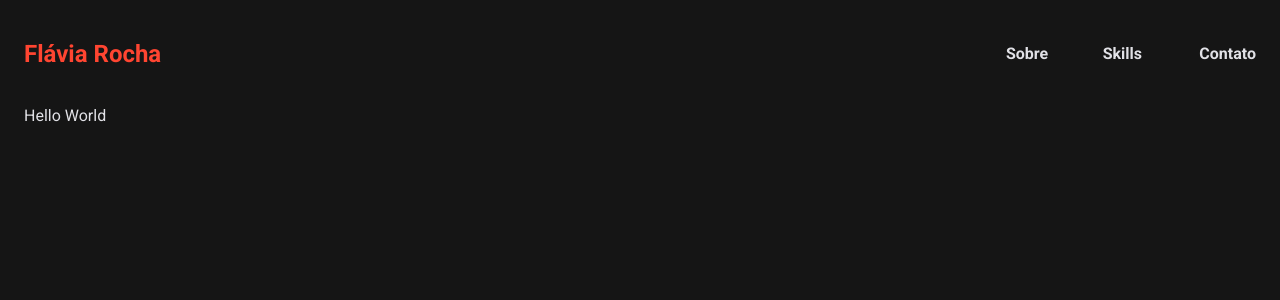
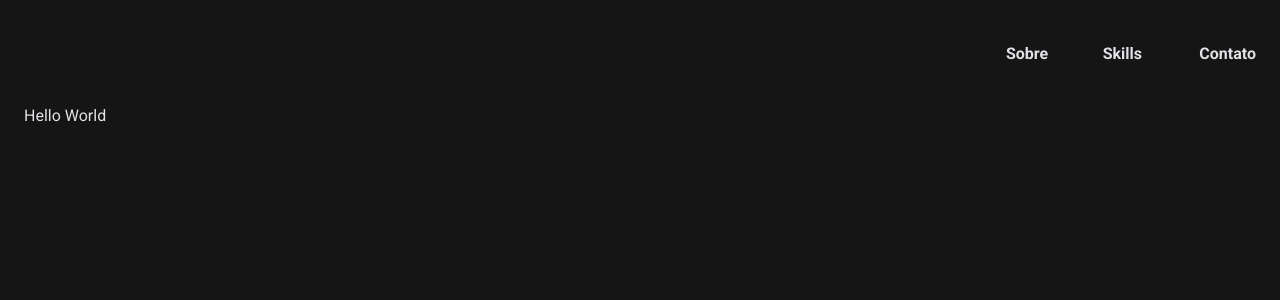
Before and after one commit to flav1s/flav1s.github.io, a Next.js app: page / in a window 1280 px wide. Shown: the top 300 px of the page. Built offline with nearby package versions, Linux system fonts and the light colour scheme.

Commit message:
refactor: remove name from header

```diff
--- a/src/components/Header/Header.tsx
+++ b/src/components/Header/Header.tsx
@@ -1,5 +1,5 @@
 import React from "react";
-import { Flex, Link, SimpleGrid, Text, Box } from "@chakra-ui/react";
+import { Flex, Link, SimpleGrid } from "@chakra-ui/react";
 
 const Header = () => {
   return (
@@ -9,15 +9,10 @@ const Header = () => {
       maxW={1440}
       h={100}
       align="center"
-      justify="space-between"
+      justify="flex-end"
       py={27}
       mx="auto"
     >
-      <Flex align="center" mr={5}>
-        <Link textStyle="h4" colorScheme="red.800" href="/portfolio">
-          Flávia Rocha
-        </Link>
-      </Flex>
       <SimpleGrid columns={3} spacing={10}>
         <Link textStyle="h5" href="#about">
           Sobre
```
